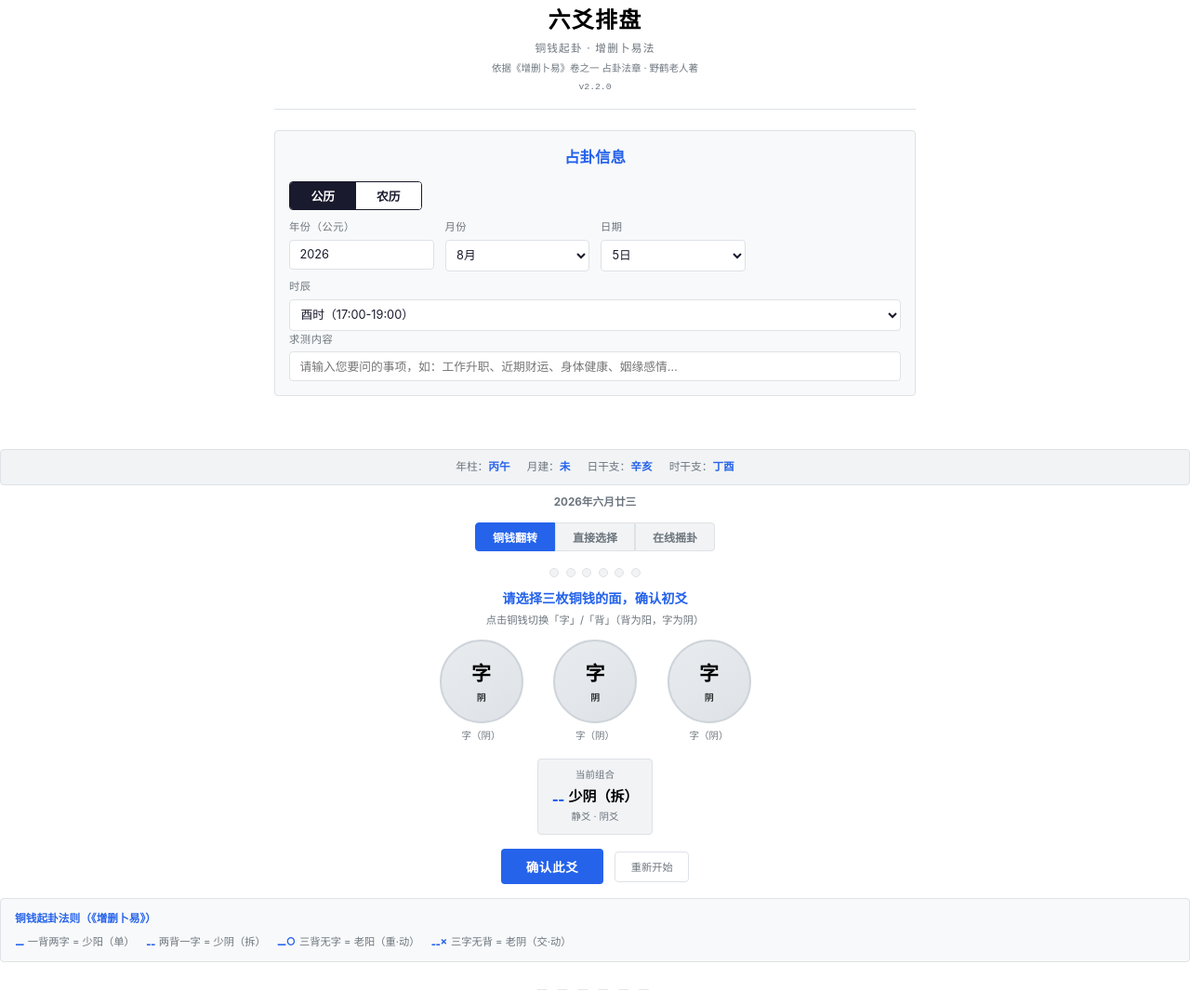
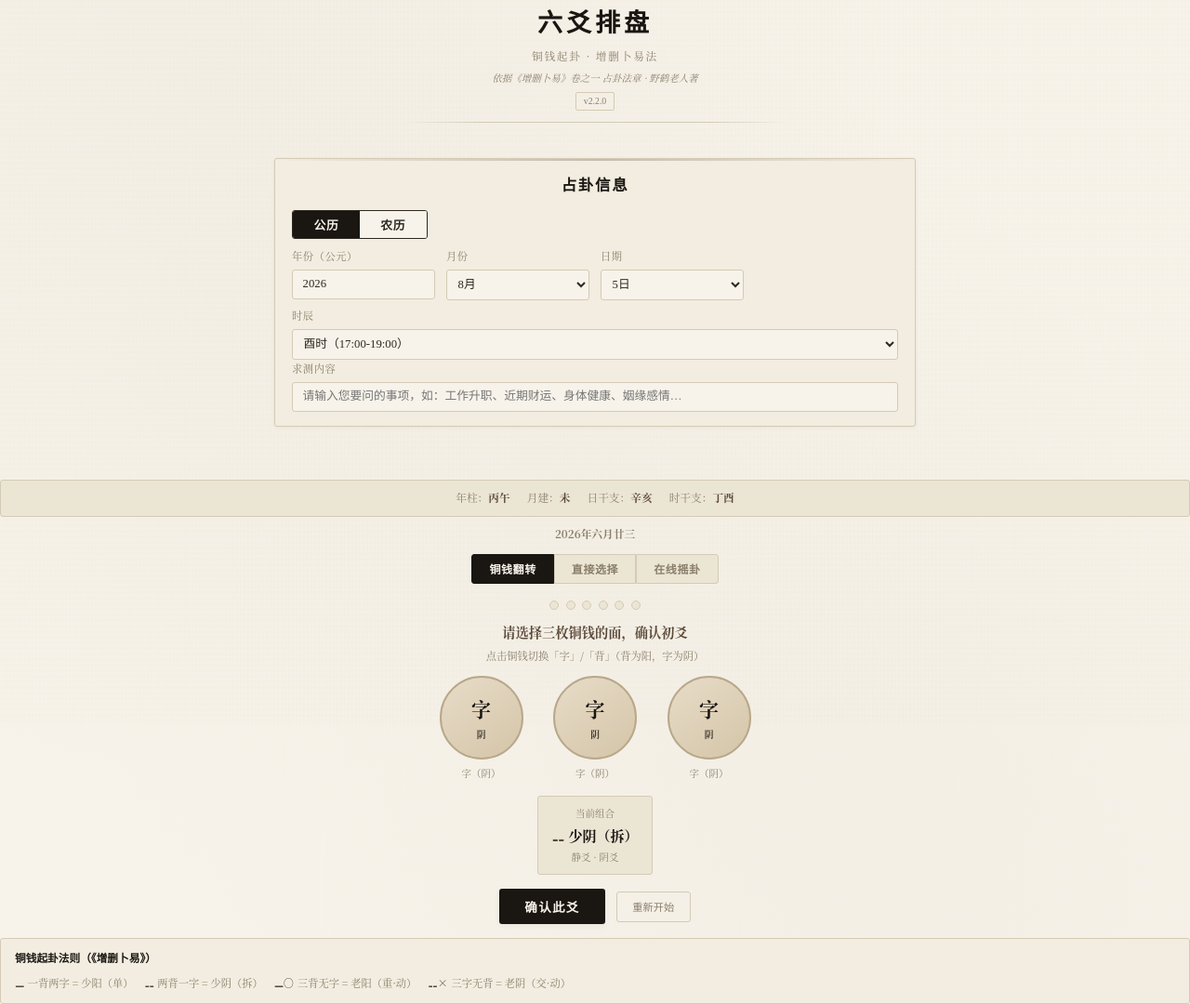
Before and after one commit to a584337921/liuyao, a plain HTML site: page liuyao-coin-divination.html in a window 1280 px wide. Shown: the part 20-1100 px from the top of the page at 93% size. Drawn offline with Linux system fonts and the light colour scheme.

Commit message:
feat: v3.0.0 水墨风格UI改版 — 宣纸纹理背景、楷体标题、墨色层次配色、朱砂红重点色

```diff
--- a/liuyao-coin-divination.html
+++ b/liuyao-coin-divination.html
@@ -7,79 +7,123 @@
 <title>六爻排盘 — 增删卜易 · 铜钱起卦</title>
 <style>
 :root {
-  --bg: #ffffff;
-  --bg2: #f8f9fa;
-  --bg3: #f1f3f5;
-  --bg4: #e9ecef;
-  --bg-alt: #f8f9fa;
-  --ink: #1a1a2e;
-  --ink-bright: #000000;
-  --muted: #6c757d;
-  --rule: #dee2e6;
-  --accent: #2563eb;
-  --accent2: #dc2626;
-  --accent3: #059669;
-  --accent4: #d97706;
-  --yang: #2563eb;
-  --radius: 4px;
+  --bg: #f7f3ea;
+  --bg2: #f2ede0;
+  --bg3: #ebe5d4;
+  --bg4: #e0d8c4;
+  --bg-alt: #f2ede0;
+  --ink: #2c2820;
+  --ink-bright: #1a1612;
+  --muted: #8a7f6b;
+  --rule: #d4cab5;
+  --accent: #5c4a3a;
+  --accent2: #a93226;
+  --accent3: #4a7050;
+  --accent4: #8b6914;
+  --yang: #5c4a3a;
+  --radius: 3px;
+  --seal-red: #a93226;
+  --ink-wash: rgba(44, 40, 32, 0.06);
 }
 *, *::before, *::after { box-sizing: border-box; margin: 0; padding: 0; }
 html { font-size: 15px; }
 body {
-  font-family: -apple-system, BlinkMacSystemFont, 'Segoe UI', 'PingFang SC', 'Hiragino Sans GB', 'Microsoft YaHei', sans-serif;
+  font-family: 'STSong', 'SimSun', 'Songti SC', 'Source Han Serif SC', 'Noto Serif CJK SC', serif;
   color: var(--ink);
   background: var(--bg);
-  line-height: 1.6;
+  background-image:
+    radial-gradient(ellipse at 20% 10%, rgba(140, 120, 90, 0.04) 0%, transparent 50%),
+    radial-gradient(ellipse at 80% 80%, rgba(140, 120, 90, 0.03) 0%, transparent 50%),
+    radial-gradient(ellipse at 50% 50%, rgba(140, 120, 90, 0.02) 0%, transparent 70%);
+  line-height: 1.7;
   min-height: 100vh;
 }
 .app-container {
   max-width: 720px;
   margin: 0 auto;
   padding: 1.5rem 1rem;
+  position: relative;
+}
+.app-container::before {
+  content: '';
+  position: fixed;
+  top: 0; left: 0; right: 0; bottom: 0;
+  background-image:
+    repeating-linear-gradient(90deg, transparent 0, transparent 2px, rgba(140, 120, 90, 0.008) 2px, rgba(140, 120, 90, 0.008) 4px),
+    repeating-linear-gradient(0deg, transparent 0, transparent 3px, rgba(140, 120, 90, 0.006) 3px, rgba(140, 120, 90, 0.006) 6px);
+  pointer-events: none;
+  z-index: -1;
 }
 .app-header {
   text-align: center;
   margin-bottom: 1.5rem;
   padding-bottom: 1rem;
-  border-bottom: 1px solid var(--rule);
+  border-bottom: none;
+  position: relative;
+}
+.app-header::after {
+  content: '';
+  display: block;
+  width: 60%;
+  margin: 0.8rem auto 0;
+  height: 1px;
+  background: linear-gradient(90deg, transparent, var(--rule) 20%, var(--rule) 80%, transparent);
 }
 .app-header h1 {
-  font-size: 1.6rem;
+  font-size: 1.8rem;
   color: var(--ink-bright);
-  letter-spacing: 0.05em;
+  letter-spacing: 0.15em;
   margin-bottom: 0.15rem;
-  font-weight: 600;
+  font-weight: 700;
+  font-family: 'STKaiti', 'KaiTi', 'Kaiti SC', 'STSong', serif;
 }
 .app-header .subtitle {
   font-size: 0.78rem;
   color: var(--muted);
-  letter-spacing: 0.1em;
+  letter-spacing: 0.15em;
 }
 .app-header .source {
   font-size: 0.7rem;
   color: var(--muted);
   margin-top: 0.3rem;
+  font-style: italic;
 }
 .app-header .version-badge {
   font-size: 0.65rem;
   color: var(--muted);
   margin-top: 0.2rem;
-  font-family: monospace;
+  font-family: 'STKaiti', 'KaiTi', serif;
+  display: inline-block;
+  padding: 0.05rem 0.5rem;
+  border: 1px solid var(--rule);
+  border-radius: 2px;
 }
 
 /* === Divination Info === */
 .divination-info {
-  padding: 1rem;
+  padding: 1rem 1.2rem;
   background: var(--bg2);
   border: 1px solid var(--rule);
   border-radius: var(--radius);
   margin-bottom: 1.5rem;
+  box-shadow: 0 1px 4px var(--ink-wash);
+  position: relative;
+}
+.divination-info::before {
+  content: '';
+  position: absolute;
+  top: 0; left: 0; right: 0;
+  height: 2px;
+  background: linear-gradient(90deg, transparent, var(--accent), transparent);
+  opacity: 0.3;
 }
 .divination-info h2 {
   font-size: 1.1rem;
-  color: var(--accent);
+  color: var(--ink-bright);
   margin-bottom: 0.8rem;
   text-align: center;
+  font-family: 'STKaiti', 'KaiTi', 'Kaiti SC', serif;
+  letter-spacing: 0.1em;
 }
 .cal-switch {
   display: inline-flex;
@@ -97,11 +141,12 @@ body {
   font-size: 0.85rem;
   font-weight: 600;
   cursor: pointer;
-  font-family: inherit;
-  transition: all 0.2s;
+  font-family: 'STKaiti', 'KaiTi', serif;
+  transition: all 0.3s;
+  letter-spacing: 0.05em;
 }
 .cal-btn.active {
-  background: var(--ink);
+  background: var(--ink-bright);
   color: var(--bg);
 }
 .divination-info .input-grid {
@@ -117,8 +162,13 @@ body {
   border: 1px solid var(--rule);
   border-radius: var(--radius);
   font-size: 0.85rem;
-  font-family: inherit;
+  font-family: 'STSong', 'SimSun', serif;
   width: 100%;
+  transition: border-color 0.3s;
+}
+.divination-info .input-field input:focus {
+  outline: none;
+  border-color: var(--accent);
 }
 .divination-info .input-field select {
   padding: 0.5rem 0.5rem;
@@ -128,8 +178,13 @@ body {
   border-radius: var(--radius);
   font-size: 0.85rem;
   cursor: pointer;
-  font-family: inherit;
+  font-family: 'STSong', 'SimSun', serif;
   width: 100%;
+  transition: border-color 0.3s;
+}
+.divination-info .input-field select:focus {
+  outline: none;
+  border-color: var(--accent);
 }
 
 /* GuaZhi Preview (in divination info) */
@@ -201,15 +256,16 @@ body {
   font-size: 0.8rem;
   font-weight: 600;
   cursor: pointer;
-  transition: all 0.2s;
-  font-family: inherit;
+  transition: all 0.3s;
+  font-family: 'STKaiti', 'KaiTi', serif;
+  letter-spacing: 0.05em;
 }
 .mode-btn:first-child { border-radius: var(--radius) 0 0 var(--radius); }
 .mode-btn:last-child { border-radius: 0 var(--radius) var(--radius) 0; }
 .mode-btn.active {
-  background: var(--accent);
-  color: #fff;
-  border-color: var(--accent);
+  background: var(--ink-bright);
+  color: var(--bg);
+  border-color: var(--ink-bright);
 }
 .mode-btn:not(.active):hover {
   background: var(--bg4);
@@ -295,15 +351,15 @@ body {
   transition: transform 0.35s ease;
 }
 .coin-front {
-  background: linear-gradient(145deg, #e9ecef, #dee2e6);
-  border-color: #ced4da;
+  background: linear-gradient(145deg, #e8dcc8, #d4c5a8);
+  border-color: #b8a88a;
   color: var(--ink-bright);
   z-index: 2;
 }
 .coin-back {
-  background: linear-gradient(145deg, #adb5bd, #868e96);
-  border-color: #6c757d;
-  color: #fff;
+  background: linear-gradient(145deg, #6b5d48, #4a3f30);
+  border-color: #3a3024;
+  color: #e8dcc8;
   transform: rotateY(180deg);
   z-index: 1;
 }
@@ -418,25 +474,29 @@ body {
 .btn-primary {
   display: inline-block;
   padding: 0.6rem 1.8rem;
-  background: var(--accent);
-  color: #fff;
+  background: var(--ink-bright);
+  color: var(--bg);
   border: none;
   border-radius: var(--radius);
   font-size: 0.9rem;
   font-weight: 600;
   cursor: pointer;
-  letter-spacing: 0.05em;
-  transition: all 0.2s;
+  letter-spacing: 0.1em;
+  transition: all 0.3s;
+  font-family: 'STKaiti', 'KaiTi', serif;
+  box-shadow: 0 2px 6px var(--ink-wash);
 }
 .btn-primary:hover {
-  background: #1d4ed8;
+  background: var(--accent);
   transform: translateY(-1px);
+  box-shadow: 0 3px 8px var(--ink-wash);
 }
 .btn-primary:active { transform: translateY(0); }
 .btn-primary:disabled {
-  opacity: 0.4;
+  opacity: 0.35;
   cursor: not-allowed;
   transform: none;
+  box-shadow: none;
 }
 .btn-secondary {
   display: inline-block;
@@ -448,11 +508,12 @@ body {
   font-size: 0.75rem;
   font-weight: 500;
   cursor: pointer;
-  transition: all 0.2s;
+  transition: all 0.3s;
+  font-family: 'STKaiti', 'KaiTi', serif;
 }
 .btn-secondary:hover {
-  border-color: var(--accent2);
-  color: var(--accent2);
+  border-color: var(--seal-red);
+  color: var(--seal-red);
 }
 
 /* === Divider === */
@@ -475,9 +536,10 @@ body {
 }
 .rules-reference h3 {
   font-size: 0.78rem;
-  color: var(--accent);
+  color: var(--ink-bright);
   margin-bottom: 0.4rem;
   font-weight: 600;
+  font-family: 'STKaiti', 'KaiTi', serif;
 }
 .rules-reference .rule-row {
   display: flex;
@@ -498,13 +560,14 @@ body {
 /* === Hexagram Result === */
 .hexagram-result {
   margin-top: 1.5rem;
-  padding: 1rem;
+  padding: 1rem 1.2rem;
   background: var(--bg2);
   border: 1px solid var(--rule);
   border-radius: var(--radius);
   display: none;
-}
-.hexagram-result.show { display: block; animation: fadeInUp 0.4s ease-out; }
+  box-shadow: 0 1px 4px var(--ink-wash);
+}
+.hexagram-result.show { display: block; animation: fadeInUp 0.5s ease-out; }
 @keyframes fadeInUp {
   from { opacity: 0; transform: translateY(12px); }
   to { opacity: 1; transform: translateY(0); }
@@ -545,13 +608,13 @@ body {
   font-size: 0.74rem;
 }
 .detail-table th {
-  background: var(--bg3);
-  color: var(--muted);
+  background: var(--bg4);
+  color: var(--ink);
   padding: 0.4rem 0.3rem;
   text-align: center;
   font-weight: 600;
   font-size: 0.65rem;
-  border-bottom: 1px solid var(--rule);
+  border-bottom: 2px solid var(--accent);
 }
 .detail-table td {
   padding: 0.35rem 0.3rem;
@@ -571,9 +634,10 @@ body {
 .yao-history.show { display: block; }
 .yao-history h3 {
   font-size: 0.78rem;
-  color: var(--accent);
+  color: var(--ink-bright);
   margin-bottom: 0.4rem;
   text-align: center;
+  font-family: 'STKaiti', 'KaiTi', serif;
 }
 .history-line {
   display: flex;
@@ -594,10 +658,19 @@ body {
   text-align: center;
   margin-top: 2rem;
   padding-top: 1rem;
-  border-top: 1px solid var(--rule);
+  border-top: none;
   font-size: 0.68rem;
   color: var(--muted);
   letter-spacing: 0.05em;
+  position: relative;
+}
+.app-footer::before {
+  content: '';
+  display: block;
+  width: 40%;
+  margin: 0 auto 1rem;
+  height: 1px;
+  background: linear-gradient(90deg, transparent, var(--rule) 20%, var(--rule) 80%, transparent);
 }
 
 /* Responsive */
@@ -620,13 +693,16 @@ body {
   border: 1px solid var(--rule);
   border-radius: var(--radius);
   display: none;
+  box-shadow: 0 1px 4px var(--ink-wash);
 }
 .interpret-input.show { display: block; animation: fadeInUp 0.5s ease-out; }
 .interpret-input h2 {
   font-size: 1.2rem;
-  color: var(--accent);
+  color: var(--ink-bright);
   margin-bottom: 1rem;
   text-align: center;
+  font-family: 'STKaiti', 'KaiTi', serif;
+  letter-spacing: 0.1em;
 }
 .input-grid {
   display: grid;
@@ -673,9 +749,11 @@ body {
 .interpret-result.show { display: block; animation: fadeInUp 0.5s ease-out; }
 .interpret-result h2 {
   font-size: 1.3rem;
-  color: var(--accent);
+  color: var(--ink-bright);
   margin-bottom: 1rem;
   text-align: center;
+  font-family: 'STKaiti', 'KaiTi', serif;
+  letter-spacing: 0.1em;
 }
 .interpret-meta {
   display: flex;
@@ -784,13 +862,13 @@ body {
   font-size: 0.78rem;
 }
 .full-yao-table th {
-  background: var(--bg3);
-  color: var(--muted);
+  background: var(--bg4);
+  color: var(--ink);
   padding: 0.5rem 0.4rem;
   text-align: center;
   font-weight: 600;
   font-size: 0.68rem;
-  border-bottom: 1px solid var(--rule);
+  border-bottom: 2px solid var(--accent);
   white-space: nowrap;
 }
 .full-yao-table td {
@@ -810,41 +888,44 @@ body {
 .full-yao-table .tag-xunkong { color: var(--accent); font-weight: 700; font-size: 0.68rem; }
 .full-yao-table .tag-richong { color: var(--accent4); font-weight: 600; font-size: 0.68rem; }
 .full-yao-table .tag-rihe { color: var(--accent3); font-weight: 600; font-size: 0.68rem; }
-.full-yao-table .yongshen-row td { background: rgba(37,99,235,0.08); }
-.full-yao-table .yuanshen-row td { background: rgba(5,150,105,0.06); }
-.full-yao-table .jishen-row td { background: rgba(220,38,38,0.06); }
+.full-yao-table .yongshen-row td { background: rgba(92, 74, 58, 0.08); }
+.full-yao-table .yuanshen-row td { background: rgba(74, 112, 80, 0.06); }
+.full-yao-table .jishen-row td { background: rgba(169, 50, 38, 0.06); }
 .full-yao-table .shi-ying { color: var(--accent); font-weight: 700; }
 .full-yao-table .yao-sym { font-size: 1.1rem; }
 .full-yao-table .yao-sym.yang { color: var(--accent); }
 .full-yao-table .yao-sym.yin { color: var(--accent3); }
-.full-yao-table .mark-ys { background: rgba(37,99,235,0.12); color: var(--accent); font-weight: 700; padding: 0.05rem 0.3rem; border-radius: 3px; font-size: 0.65rem; }
-.full-yao-table .mark-yuan { background: rgba(5,150,105,0.12); color: var(--accent3); font-weight: 700; padding: 0.05rem 0.3rem; border-radius: 3px; font-size: 0.65rem; }
-.full-yao-table .mark-ji { background: rgba(220,38,38,0.12); color: var(--accent2); font-weight: 700; padding: 0.05rem 0.3rem; border-radius: 3px; font-size: 0.65rem; }
-.full-yao-table .mark-chou { background: rgba(217,119,6,0.12); color: var(--accent4); font-weight: 700; padding: 0.05rem 0.3rem; border-radius: 3px; font-size: 0.65rem; }
-.full-yao-table .choushen-row td { background: rgba(217,119,6,0.06); }
+.full-yao-table .mark-ys { background: rgba(92, 74, 58, 0.12); color: var(--accent); font-weight: 700; padding: 0.05rem 0.3rem; border-radius: 3px; font-size: 0.65rem; }
+.full-yao-table .mark-yuan { background: rgba(74, 112, 80, 0.12); color: var(--accent3); font-weight: 700; padding: 0.05rem 0.3rem; border-radius: 3px; font-size: 0.65rem; }
+.full-yao-table .mark-ji { background: rgba(169, 50, 38, 0.12); color: var(--accent2); font-weight: 700; padding: 0.05rem 0.3rem; border-radius: 3px; font-size: 0.65rem; }
+.full-yao-table .mark-chou { background: rgba(139, 105, 20, 0.12); color: var(--accent4); font-weight: 700; padding: 0.05rem 0.3rem; border-radius: 3px; font-size: 0.65rem; }
+.full-yao-table .choushen-row td { background: rgba(139, 105, 20, 0.06); }
 .full-yao-table .tag-andong { color: var(--accent3); font-weight: 700; font-size: 0.68rem; }
 .full-yao-table .tag-tianshi { color: var(--accent); font-weight: 700; font-size: 0.68rem; }
 .full-yao-table .tag-richong { color: var(--accent2); font-weight: 700; font-size: 0.68rem; }
-.full-yao-table .tag-fushen { color: var(--accent4); font-weight: 700; font-size: 0.65rem; background: rgba(217,119,6,0.08); padding: 0 3px; border-radius: 3px; cursor: help; }
+.full-yao-table .tag-fushen { color: var(--accent4); font-weight: 700; font-size: 0.65rem; background: rgba(139, 105, 20, 0.08); padding: 0 3px; border-radius: 3px; cursor: help; }
 
 /* Analysis Bar */
-.interpret-analysis-bar .bar-status.strong { background: rgba(5,150,105,0.1); color: var(--accent3); }
-.interpret-analysis-bar .bar-status.weak { background: rgba(220,38,38,0.1); color: var(--accent2); }
+.interpret-analysis-bar .bar-status.strong { background: rgba(74, 112, 80, 0.1); color: var(--accent3); }
+.interpret-analysis-bar .bar-status.weak { background: rgba(169, 50, 38, 0.1); color: var(--accent2); }
 .interpret-analysis-bar .bar-status.neutral { background: var(--bg3); color: var(--muted); }
 
 /* Summary */
 .interpret-summary {
-  padding: 1rem;
+  padding: 1rem 1.2rem;
   background: var(--bg2);
   border: 1px solid var(--rule);
-  border-left: 3px solid var(--accent);
+  border-left: 3px solid var(--ink-bright);
   border-radius: var(--radius);
   margin-bottom: 1rem;
+  box-shadow: 0 1px 3px var(--ink-wash);
 }
 .interpret-summary h3 {
-  font-size: 0.9rem;
-  color: var(--accent);
+  font-size: 0.95rem;
+  color: var(--ink-bright);
   margin-bottom: 0.5rem;
+  font-family: 'STKaiti', 'KaiTi', serif;
+  letter-spacing: 0.08em;
 }
 .interpret-summary p {
   font-size: 0.82rem;
@@ -883,8 +964,9 @@ body {
 }
 .interpret-rules-ref h4 {
   font-size: 0.78rem;
-  color: var(--accent);
+  color: var(--ink-bright);
   margin-bottom: 0.3rem;
+  font-family: 'STKaiti', 'KaiTi', serif;
 }
 .interpret-rules-ref ul { padding-left: 1.2rem; }
 .interpret-rules-ref li { margin-bottom: 0.2rem; }
@@ -1014,7 +1096,7 @@ body {
         </div>
         <div class="input-field" style="grid-column: 1 / -1">
           <label>求测内容</label>
-          <input type="text" id="topicInput" placeholder="请输入您要问的事项，如：工作升职、近期财运、身体健康、姻缘感情…" style="padding:0.5rem 0.7rem;background:var(--bg);color:var(--ink);border:1px solid var(--rule);border-radius:var(--radius);font-size:0.85rem;font-family:inherit;width:100%">
+          <input type="text" id="topicInput" placeholder="请输入您要问的事项，如：工作升职、近期财运、身体健康、姻缘感情…" style="padding:0.5rem 0.7rem;background:var(--bg);color:var(--ink);border:1px solid var(--rule);border-radius:var(--radius);font-size:0.85rem;font-family:'STSong','SimSun',serif;width:100%">
         </div>
       </div>
       <!-- 干支预览（实时计算） -->
@@ -2680,11 +2762,11 @@ function renderShenSha(shenSha) {
   var html = '';
   // 卦身（紫色高亮）
   if (shenSha.guaShen && shenSha.guaShen.yao) {
-    html += '<span style="color:#7c3aed;font-weight:700">卦身：' + YAO_POSITIONS[shenSha.guaShen.pos - 1] + (shenSha.guaShen.yao.fullNaJia || shenSha.guaShen.yao.naJia) + '</span>';
+    html += '<span style="color:#6b4c6e;font-weight:700">卦身：' + YAO_POSITIONS[shenSha.guaShen.pos - 1] + (shenSha.guaShen.yao.fullNaJia || shenSha.guaShen.yao.naJia) + '</span>';
   } else if (shenSha.guaShen && shenSha.guaShen.branch) {
-    html += '<span style="color:#7c3aed;font-weight:700">卦身：不上卦（' + shenSha.guaShen.branch + '）</span>';
+    html += '<span style="color:#6b4c6e;font-weight:700">卦身：不上卦（' + shenSha.guaShen.branch + '）</span>';
   } else {
-    html += '<span style="color:#7c3aed;font-weight:700">卦身：不上卦</span>';
+    html += '<span style="color:#6b4c6e;font-weight:700">卦身：不上卦</span>';
   }
   html += '<span>驿马：<b style="color:var(--ink)">' + shenSha.yiMa + '</b></span>';
   html += '<span>桃花：<b style="color:var(--ink)">' + shenSha.taoHua + '</b></span>';
@@ -3142,7 +3224,7 @@ function renderTerms(yaoData, yongShen, yuanShen, jiShen, chouShen, monthJian, m
       var bn = bianNaJiaMap[i];
       // 动爻紫色高亮，静爻灰色（变卦中静爻纳甲与本卦相同）
       if (yd.dong) {
-        bianHtml = '<span style="color:#7c3aed;font-weight:600">' + bn.naJia + '<br>' + bn.liuQin + '</span>';
+        bianHtml = '<span style="color:#6b4c6e;font-weight:600">' + bn.naJia + '<br>' + bn.liuQin + '</span>';
       } else {
         bianHtml = '<span style="color:#a8a29e">' + bn.naJia + '<br>' + bn.liuQin + '</span>';
       }
```
Also changed, not shown: index.html (+166 -84 lines).
